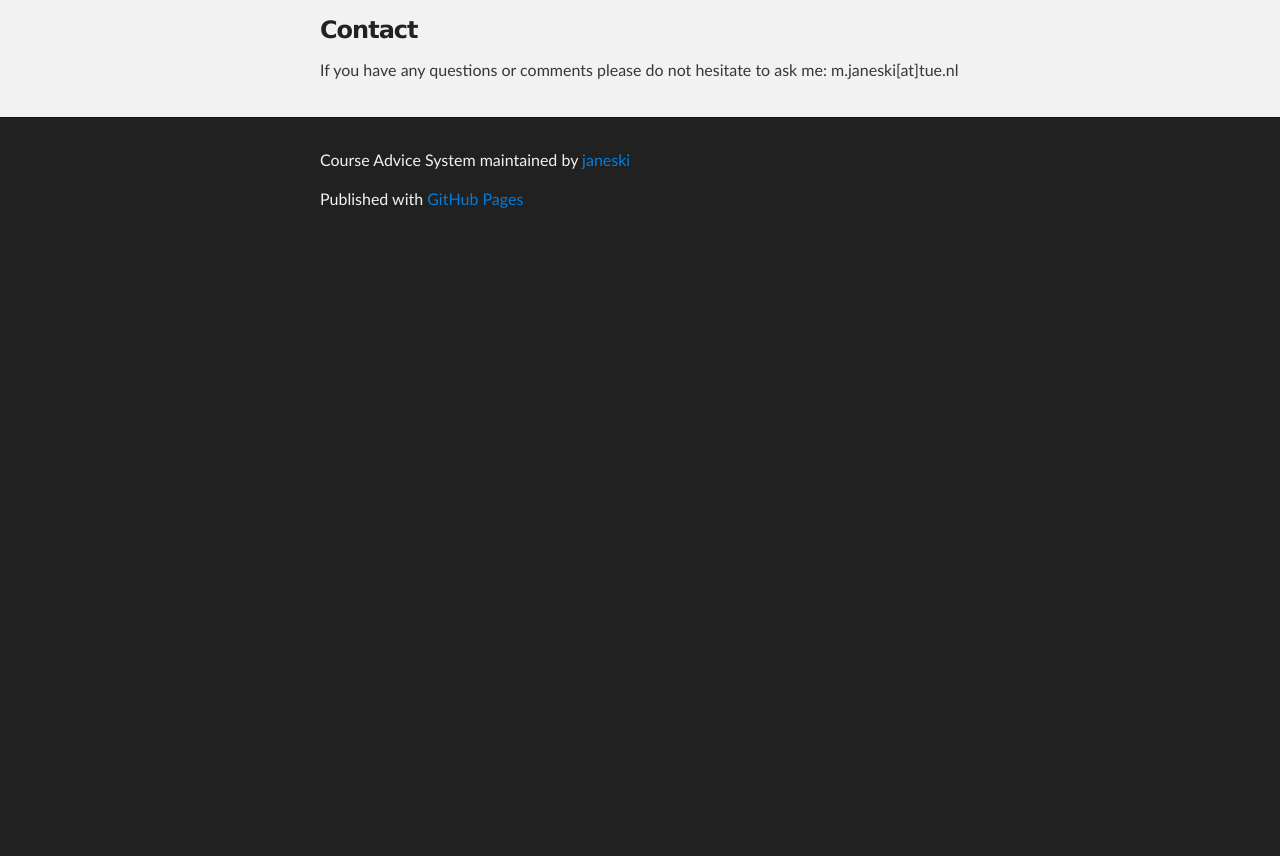
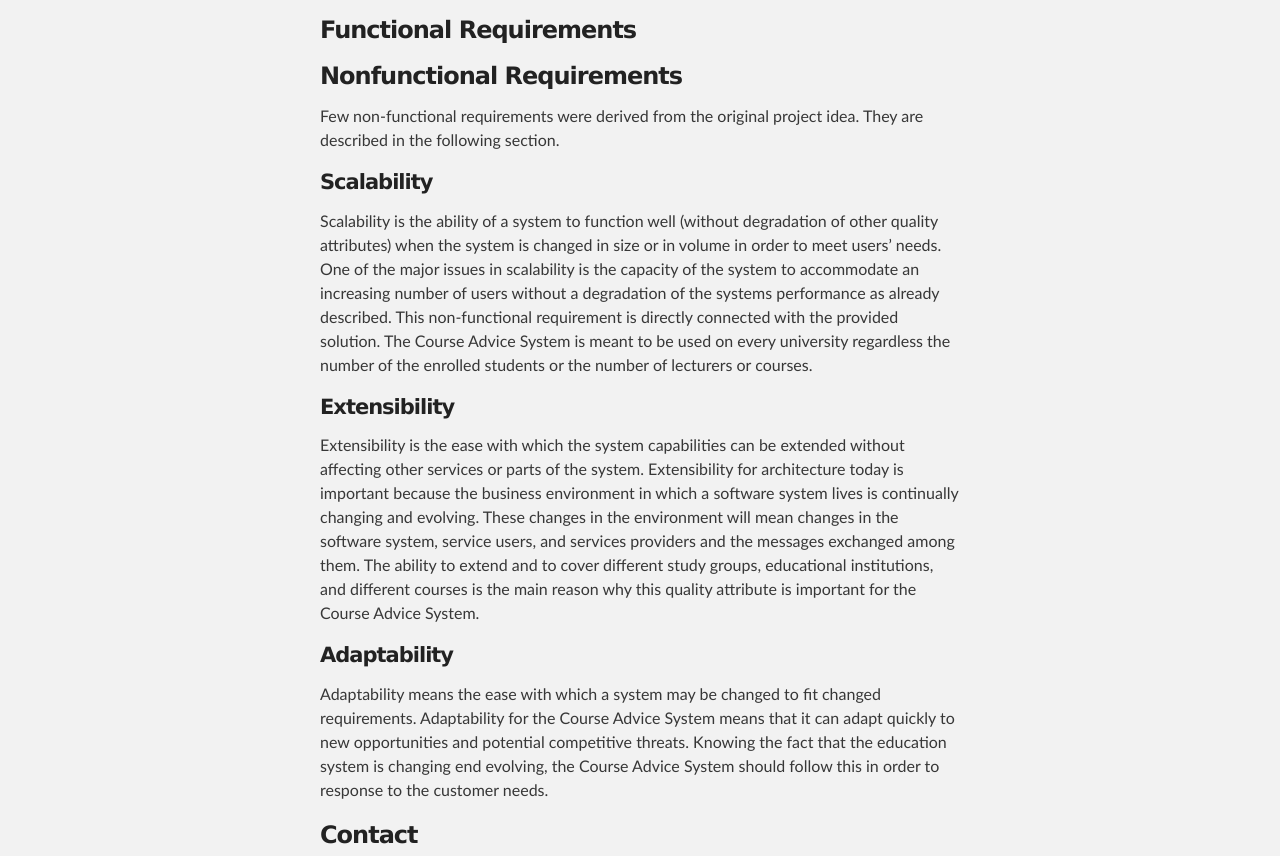
Before and after one commit to janeski-zz/courseadvicesystem, a plain HTML site: page index.html in a window 1280 px wide. Shown: the part 605-1461 px from the top of the page. Before the commit the page ends 851 px from the top, so only its background shows below. Drawn offline with Linux system fonts and the light colour scheme.

```diff
--- a/index.html
+++ b/index.html
@@ -40,6 +40,29 @@
 <p>The main idea of this mini project is to provide a platform for students who have completed courses to give advice to students who are currently enrolled or about to enroll in the same course. The main use case is driven by a student as a main actor, who can give an advice for already completed courses. The advice can be a tip, additional learning sources, multimedia, feedback, etc. Other student can evaluate the advice for particular course (helpful or not) and can contribute in the process of creating helpful advices. By using the feedback other student will know how helpful a given advice is. The student can set following courses, completed courses, favorite courses and favorite advices. The system has to have central data repository that can be accessed by different clients.</p>
 
 <h3>
+<a name="functional-requirements" class="anchor" href="#functional-requirements"><span class="octicon octicon-link"></span></a>Functional Requirements</h3>
+
+<h3>
+<a name="nonfunctional-requirements" class="anchor" href="#nonfunctional-requirements"><span class="octicon octicon-link"></span></a>Nonfunctional Requirements</h3>
+
+<p>Few non-functional requirements were derived from the original project idea. They are described in the following section.</p>
+
+<h4>
+<a name="scalability" class="anchor" href="#scalability"><span class="octicon octicon-link"></span></a>Scalability</h4>
+
+<p>Scalability is the ability of a system to function well (without degradation of other quality attributes) when the system is changed in size or in volume in order to meet users’ needs. One of the major issues in scalability is the capacity of the system to accommodate an increasing number of users without a degradation of the systems performance as already described. This non-functional requirement is directly connected with the provided solution. The Course Advice System is meant to be used on every university regardless the number of the enrolled students or the number of lecturers or courses.</p>
+
+<h4>
+<a name="extensibility" class="anchor" href="#extensibility"><span class="octicon octicon-link"></span></a>Extensibility</h4>
+
+<p>Extensibility is the ease with which the system capabilities can be extended without affecting other services or parts of the system. Extensibility for architecture today is important because the business environment in which a software system lives is continually changing and evolving. These changes in the environment will mean changes in the software system, service users, and services providers and the messages exchanged among them. The ability to extend and to cover different study groups, educational institutions, and different courses is the main reason why this quality attribute is important for the Course Advice System.</p>
+
+<h4>
+<a name="adaptability" class="anchor" href="#adaptability"><span class="octicon octicon-link"></span></a>Adaptability</h4>
+
+<p>Adaptability means the ease with which a system may be changed to fit changed requirements. Adaptability for the Course Advice System means that it can adapt quickly to new opportunities and potential competitive threats. Knowing the fact that the education system is changing end evolving, the Course Advice System should follow this in order to response to the customer needs.</p>
+
+<h3>
 <a name="contact" class="anchor" href="#contact"><span class="octicon octicon-link"></span></a>Contact</h3>
 
 <p>If you have any questions or comments please do not hesitate to ask me: m.janeski[at]tue.nl</p>
```
Also changed, not shown: params.json (+1 -1 lines).
